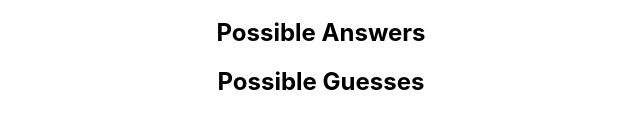
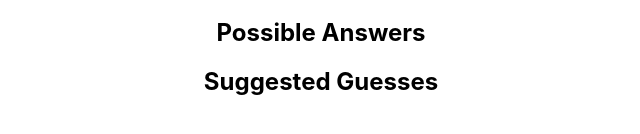
Before and after one commit to Khalil-Foulks/wordle_solver, a React (Create React App) app in the folder wordle_solver/: page / in a window 1280 px wide. Shown: the part 210-344 px from the top of the page, without its empty margins (319-959 px from the left). Built offline with nearby package versions, Linux system fonts and the light colour scheme.

Commit message:
renamed variables for clarity

```diff
--- a/wordle_solver/src/components/InputForm.jsx
+++ b/wordle_solver/src/components/InputForm.jsx
@@ -14,7 +14,7 @@ function InputForm (){
     const [known, setKnown] = useState('');
     const [incorrect, setIncorrect] = useState('');
     const [possibleWords, setPossibleWords] = useState([]);
-    const [possibleGuesses, setPossibleGuesses] = useState([...PossibleWrongWords, ...PossibleAnswers]);
+    const [suggestedGuesses, setSuggestedGuesses] = useState([...PossibleWrongWords, ...PossibleAnswers]);
     const [tooManyGuesses, setTooManyGuesses] = useState(false);
     const [goodLetterGuesses, setGoodLetterGuesses] = useState([]);
     const [isLoading, setIsLoading] = useState(false)
@@ -117,7 +117,7 @@ function InputForm (){
           currentScore--
         }
         // Remove words from possible guess list that includes letters we know about
-        let guessesWithoutCharactersWeKnow = filterOutWordsWithKnownAndUnknownLetters(possibleGuesses)
+        let guessesWithoutCharactersWeKnow = filterOutWordsWithKnownAndUnknownLetters(suggestedGuesses)
         // Score each available word based on its character usage.
         let scoredWordList = guessesWithoutCharactersWeKnow.map((value) => {
             let score = 0
--- a/wordle_solver/src/components/Words.jsx
+++ b/wordle_solver/src/components/Words.jsx
@@ -11,7 +11,7 @@ function Words(props){
                         <h2>Possible Answers</h2>
                     </div>
                     <div>
-                        <h2>Possible Guesses</h2>
+                        <h2>Suggested Guesses</h2>
                     </div>
                 </div> :
                 <div>
@@ -24,7 +24,7 @@ function Words(props){
                         ))}
                     </div>
                     <div>
-                        <h2>Possible Guesses</h2>
+                        <h2>Suggested Guesses</h2>
                         {goodLetterGuesses.map((guesses) => (
                             <div>
                                 {guesses}
```
